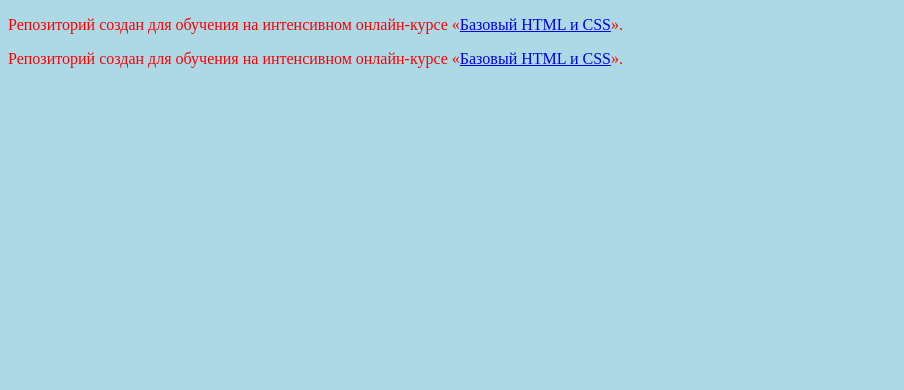
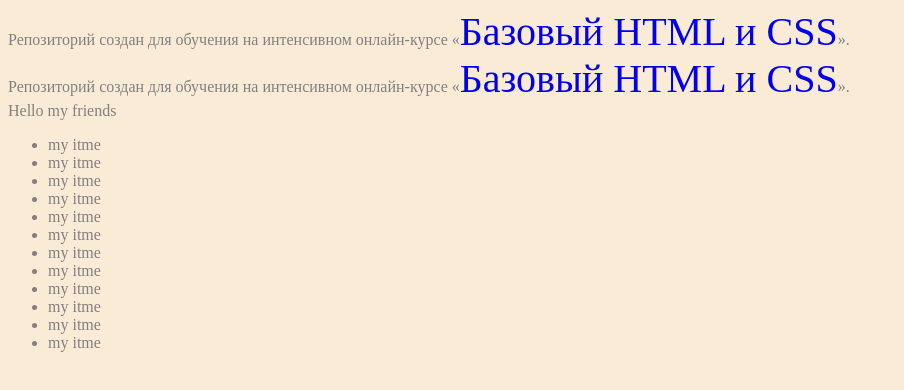
Before and after one commit to VladimirTyalo/32147-gllacy, a website: page index.html in a window 1280 px wide. Shown: the whole page, without its empty margins (0-904 px from the left). Drawn offline with Linux system fonts and the light colour scheme.

Commit message:
enhence syncronysation

```diff
--- a/css/style.css
+++ b/css/style.css
@@ -1,6 +1,6 @@
 body {
-  background-color: lightblue;
-  color: red;
+  background-color: antiquewhite;
+  color: grey;
 }
 
 div {
@@ -9,3 +9,13 @@
   display: flex;
   box-shadow: 0 0 2px 2px green;
 }
+
+p {
+  width: 100%;
+  margin: auto;
+}
+
+a {
+  font-size: 40px;
+  text-decoration: none;
+}
--- a/gulpfile.js
+++ b/gulpfile.js
@@ -14,14 +14,13 @@
 
   gulp.task('watch', function (gulpCallback) {
     browserSync.init({
-      // serve out of app/
+      // serve out of ./
       server: './',
       port: 9876,
       // launch default browser as soon as server is up
-      open: true
+      //open: true
     }, function callback() {
       gulp.watch('index.html', browserSync.reload);
-
       // watch css and stream to BrowserSync when it changes
       gulp.watch('css/**', function () {
         // grab css files and send them into browserSync.stream
--- a/index.html
+++ b/index.html
@@ -10,5 +10,23 @@
     <p>Репозиторий создан для обучения на интенсивном онлайн‑курсе «<a href="https://htmlacademy.ru/intensive/htmlcss">Базовый HTML и CSS</a>».</p>
     <p>Репозиторий создан для обучения на интенсивном онлайн‑курсе «<a href="https://htmlacademy.ru/intensive/htmlcss">Базовый HTML и CSS</a>».</p>
 
+   <main>
+     Hello my friends
+   </main>
+
+    <ul class="list">
+      <li class="item">my itme</li>
+      <li class="item">my itme</li>
+      <li class="item">my itme</li>
+      <li class="item">my itme</li>
+      <li class="item">my itme</li>
+      <li class="item">my itme</li>
+      <li class="item">my itme</li>
+      <li class="item">my itme</li>
+      <li class="item">my itme</li>
+      <li class="item">my itme</li>
+      <li class="item">my itme</li>
+      <li class="item">my itme</li>
+    </ul>
   </body>
 </html>
```
